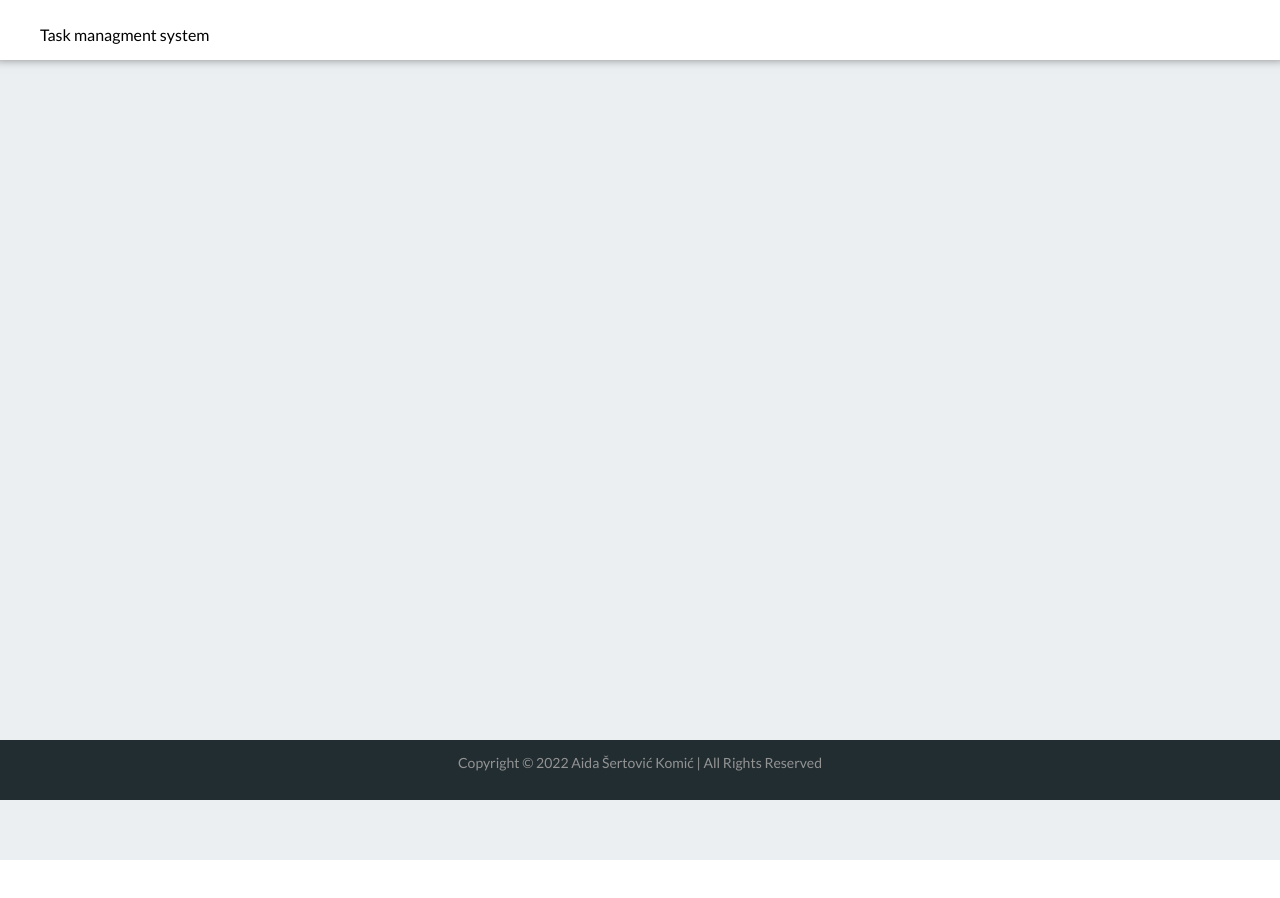
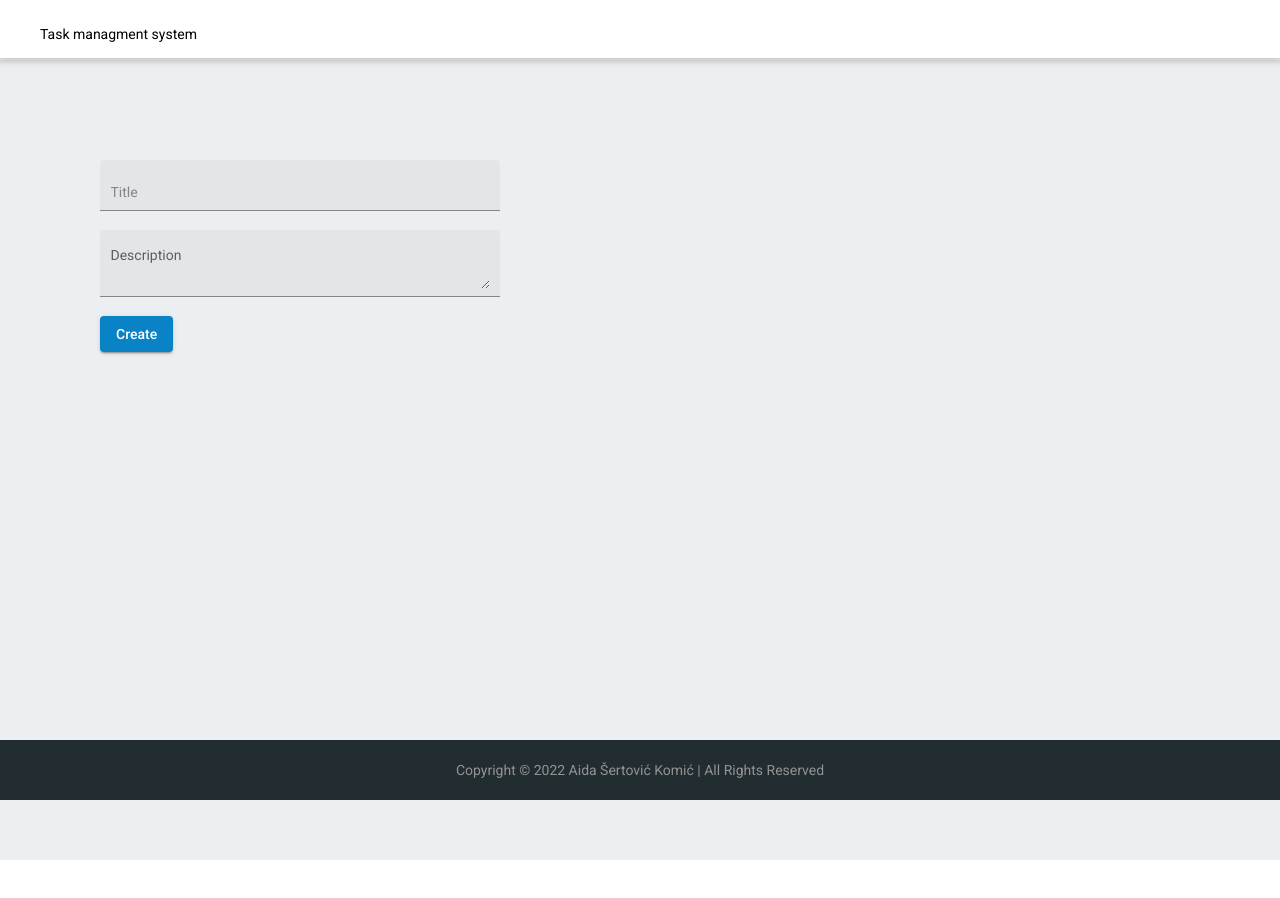
Before and after one commit to aida-sertovic-komic/task-management, an Angular app: page / in a window 1280 px wide. Shown: the top 898 px of the page. After the commit the page ends 860 px from the top, so only its background shows below. Built offline with nearby package versions, Linux system fonts and the light colour scheme.

Commit message:
add inputs for title and description for creating new custom task

```diff
--- a/angular.json
+++ b/angular.json
@@ -28,6 +28,7 @@
               "src/assets"
             ],
             "styles": [
+              "./node_modules/@angular/material/prebuilt-themes/indigo-pink.css",
               "src/styles.scss"
             ],
             "scripts": []
@@ -96,6 +97,7 @@
               "src/assets"
             ],
             "styles": [
+              "./node_modules/@angular/material/prebuilt-themes/indigo-pink.css",
               "src/styles.scss"
             ],
             "scripts": []
--- a/package.json
+++ b/package.json
@@ -11,10 +11,12 @@
   "private": true,
   "dependencies": {
     "@angular/animations": "^14.2.0",
+    "@angular/cdk": "^14.2.7",
     "@angular/common": "^14.2.0",
     "@angular/compiler": "^14.2.0",
     "@angular/core": "^14.2.0",
     "@angular/forms": "^14.2.0",
+    "@angular/material": "^14.2.7",
     "@angular/platform-browser": "^14.2.0",
     "@angular/platform-browser-dynamic": "^14.2.0",
     "@angular/router": "^14.2.0",
--- a/src/app/components/footer/footer.component.scss
+++ b/src/app/components/footer/footer.component.scss
@@ -13,6 +13,9 @@ footer {
         display: flex;
         justify-content: center;
         align-items: center;
+        p {
+            margin-top: 20px;
+        }
     }
 
 }
--- a/src/app/components/task-management/task-management.component.html
+++ b/src/app/components/task-management/task-management.component.html
@@ -1,3 +1,18 @@
 <div>
+    <div class="task-section">
+        <form class="example-form row" [formGroup]="taskForm"  (ngSubmit)="createTask()">
+            <mat-form-field class="col-12 example-full-width" appearance="fill">
+                <input matInput placeholder="Title" formControlName="title">
+            </mat-form-field>
+
+            <mat-form-field class="col-12 example-full-width" appearance="fill">
+                <mat-label>Description</mat-label>
+                <textarea matInput placeholder="Enter task description" formControlName="description"></textarea>
+            </mat-form-field>
+            <button mat-raised-button color="primary" type="submit">Create</button>
+
+        </form>
+    </div>
+
 
 </div>
--- a/src/app/components/task-management/task-management.component.scss
+++ b/src/app/components/task-management/task-management.component.scss
@@ -5,4 +5,18 @@ div {
     height: 100vh;
     width: 100%;
     background-color: $color-gray-background;
+
+    .task-section {
+       .row {
+        padding: 100px;
+        width: 150px;
+
+        .mat-form-field {
+            width: 400px;
+        }
+        button {
+            background-color: $color-primary;
+        }
+       }
+    }
 }
--- a/src/app/components/task-management/task-management.component.ts
+++ b/src/app/components/task-management/task-management.component.ts
@@ -1,4 +1,6 @@
 import { Component, OnInit } from '@angular/core';
+import { FormControl, FormGroup } from '@angular/forms';
+import { Task } from '../models/task.model';
 
 @Component({
   selector: 'app-task-management',
@@ -6,10 +8,19 @@ import { Component, OnInit } from '@angular/core';
   styleUrls: ['./task-management.component.scss']
 })
 export class TaskManagementComponent implements OnInit {
-
+  public task!: Task;
+  public taskForm!: FormGroup;
   constructor() { }
 
   ngOnInit(): void {
+    this.taskForm = new FormGroup({
+      title: new FormControl(''),
+      description: new FormControl('')
+    })
+  }
+
+  public createTask(): void {
+    console.log(this.taskForm.value)
   }
 
 }
--- a/src/index.html
+++ b/src/index.html
@@ -6,8 +6,11 @@
   <base href="/">
   <meta name="viewport" content="width=device-width, initial-scale=1">
   <link rel="icon" type="image/x-icon" href="favicon.ico">
+  <link rel="preconnect" href="https://fonts.gstatic.com">
+  <link href="https://fonts.googleapis.com/css2?family=Roboto:wght@300;400;500&display=swap" rel="stylesheet">
+  <link href="https://fonts.googleapis.com/icon?family=Material+Icons" rel="stylesheet">
 </head>
-<body>
+<body class="mat-typography">
   <app-root></app-root>
 </body>
 </html>
--- a/src/styles.scss
+++ b/src/styles.scss
@@ -4,3 +4,5 @@ body {
     margin: 0px;
     font-family: 'Lato', sans-serif;
 }
+html, body { height: 100%; }
+body { margin: 0; font-family: Roboto, "Helvetica Neue", sans-serif; }
```
Also changed, not shown: src/app/app.module.ts (+10 -1 lines), 1 other file (tests, documents, lock files or other folders).
